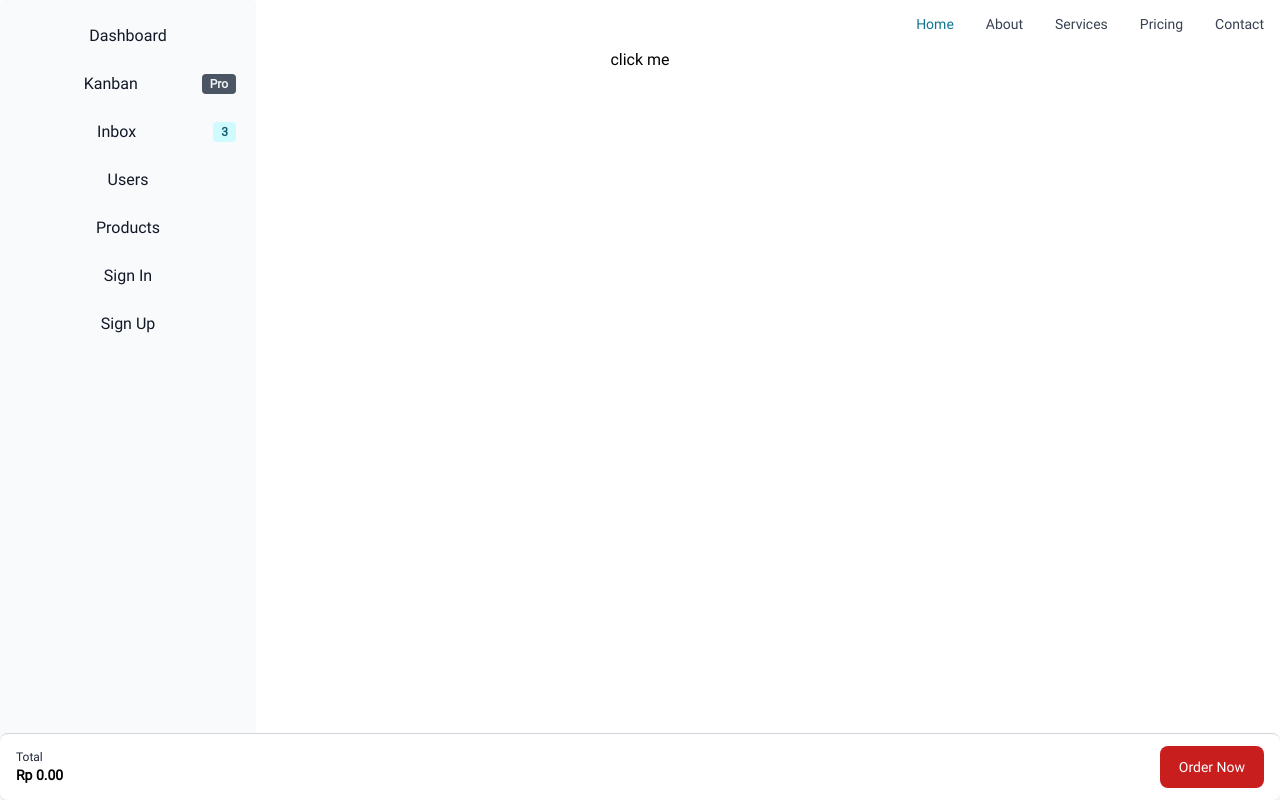
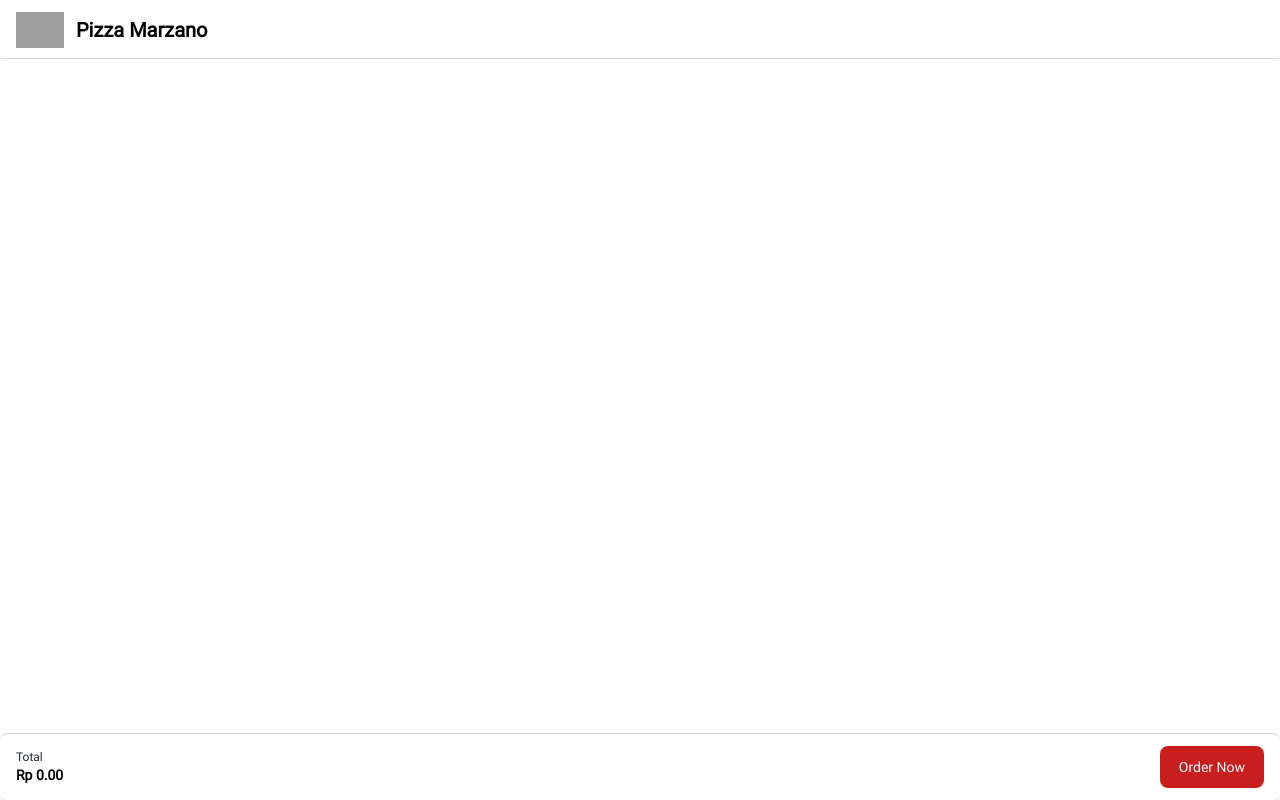
Before and after one commit to steventjoa89/restaurant, a React (Create React App) app: page /order in a window 1280 px wide. Built offline with nearby package versions, Linux system fonts and the light colour scheme; grey boxes are pictures that could not be loaded.

Commit message:
Navbar on order done.

```diff
--- /dev/null
+++ b/src/components/Order/NavbarOrder.js
@@ -0,0 +1,25 @@
+import { Navbar } from "flowbite-react";
+import React from "react";
+import {
+  RESTAURANT_LOGO_ADDRESS_URL,
+  RESTAURANT_NAME,
+} from "../../constants/constant";
+
+function NavbarOrder() {
+  return (
+    <Navbar fluid rounded className="pt-3 border-b border-gray-300">
+      <Navbar.Brand >
+        <img
+          src={RESTAURANT_LOGO_ADDRESS_URL}
+          className="mr-3 h-6 sm:h-9"
+          alt="Logo"
+        />
+        <span className="self-center whitespace-nowrap text-xl font-semibold dark:text-white">
+          {RESTAURANT_NAME}
+        </span>
+      </Navbar.Brand>
+    </Navbar>
+  );
+}
+
+export default NavbarOrder;
--- a/src/constants/constant.js
+++ b/src/constants/constant.js
@@ -1,2 +1,6 @@
 export const TAX_PERCENTAGE = 10;
 export const SERVICE_PERCENTAGE = 5;
+
+// Adjusted Variable
+export const RESTAURANT_NAME = 'Pizza Marzano'
+export const RESTAURANT_LOGO_ADDRESS_URL = 'https://scontent.fcgk30-1.fna.fbcdn.net/v/t39.30808-1/341003202_201944612551601_7885446683232760610_n.png?stp=dst-png_p320x320&_nc_cat=102&ccb=1-7&_nc_sid=596444&_nc_ohc=-pY5icF5qPIAX8ngnDl&_nc_ht=scontent.fcgk30-1.fna&oh=00_AfDR-txws11WWv3lIhlOvyjZc7qdJ2O6Vk2k-56m3_rWYQ&oe=65E3F3ED';
--- a/src/pages/OrderPage/index.js
+++ b/src/pages/OrderPage/index.js
@@ -1,7 +1,6 @@
 import React, { useState } from "react";
 import FooterTotalOrder from "../../components/Order/FooterTotalOrder";
-import { Navbar, Sidebar } from "flowbite-react";
-import { Link } from "react-router-dom";
+import NavbarOrder from "../../components/Order/NavbarOrder";
 
 function OrderPage() {
   const [total, setTotal] = useState(0);
@@ -9,43 +8,25 @@ function OrderPage() {
   return (
     <>
       {/* Navbar */}
-      <Navbar fluid rounded>
-        <Navbar.Brand as={Link} href="https://flowbite-react.com">
-          <span className="self-center whitespace-nowrap text-xl font-semibold dark:text-white">
-            Flowbite React
-          </span>
-        </Navbar.Brand>
-        <Navbar.Collapse>
-          <Navbar.Link href="#" active>
-            Home
-          </Navbar.Link>
-          <Navbar.Link as={Link} href="#">
-            About
-          </Navbar.Link>
-          <Navbar.Link href="#">Services</Navbar.Link>
-          <Navbar.Link href="#">Pricing</Navbar.Link>
-          <Navbar.Link href="#">Contact</Navbar.Link>
-        </Navbar.Collapse>
-      </Navbar>
+      <NavbarOrder />
 
-      <button
+      {/* <button
         onClick={() => {
           setTotal(total + 10);
         }}
       >
         click me
-      </button>
+      </button> */}
 
       {/* Sidebar */}
-      <Sidebar className="fixed top-0 left-0 z-40 w-64 h-screen transition-transform -translate-x-full sm:translate-x-0" aria-label="Sidebar">
+      {/* <Sidebar
+        className="fixed top-0 left-0 z-40 w-64 h-screen transition-transform -translate-x-full sm:translate-x-0"
+        aria-label="Sidebar"
+      >
         <Sidebar.Items>
           <Sidebar.ItemGroup>
             <Sidebar.Item href="#">Dashboard</Sidebar.Item>
-            <Sidebar.Item
-              href="#"
-              label="Pro"
-              labelColor="dark"
-            >
+            <Sidebar.Item href="#" label="Pro" labelColor="dark">
               Kanban
             </Sidebar.Item>
             <Sidebar.Item href="#" label="3">
@@ -57,7 +38,7 @@ function OrderPage() {
             <Sidebar.Item href="#">Sign Up</Sidebar.Item>
           </Sidebar.ItemGroup>
         </Sidebar.Items>
-      </Sidebar>
+      </Sidebar> */}
 
       {/* Footer Total Order Price */}
       <FooterTotalOrder total={total} />
```
